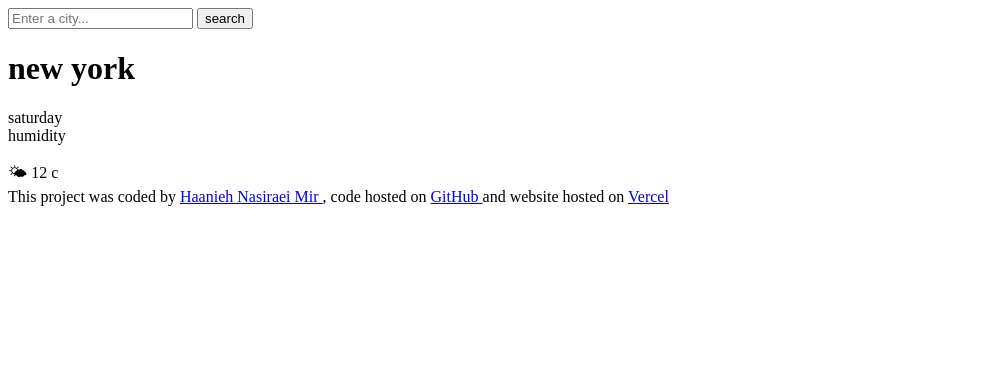
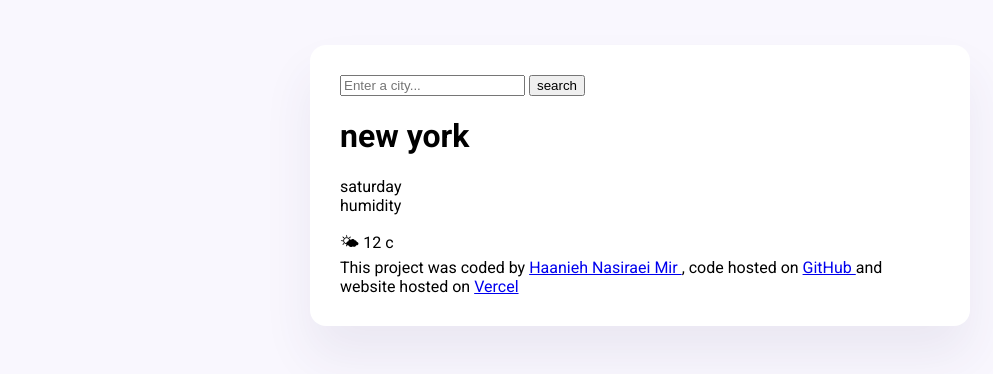
Before and after one commit to HaaniehNasiraeiMir/my-app-vanilla, a plain HTML site: page index.html in a window 1280 px wide. Shown: the whole page, without its empty margins (0-993 px from the left). Drawn offline with Linux system fonts and the light colour scheme.

Commit message:
styled the main content

```diff
--- a/index.html
+++ b/index.html
@@ -3,9 +3,14 @@
 <head>
     <meta charset="UTF-8">
     <meta name="viewport" content="width=device-width, initial-scale=1.0">
+    <link rel="stylesheet" href="src/index.css">
+    <link rel="preconnect" href="https://fonts.googleapis.com">
+    <link rel="preconnect" href="https://fonts.gstatic.com" crossorigin>
+    <link href="https://fonts.googleapis.com/css2?family=Roboto:ital,wght@0,100;0,300;0,400;0,500;0,700;0,900;1,100;1,300;1,400;1,500;1,700;1,900&display=swap" rel="stylesheet">
     <title>Document</title>
 </head>
 <body>
+    <div class="weather-app">
     <header>
     <form>
         <input type="search" placeholder="Enter a city..." required>
@@ -35,5 +40,6 @@
             Vercel
         </a>
     </footer>
+    </div>
 </body>
 </html>
--- /dev/null
+++ b/src/index.css
@@ -0,0 +1,13 @@
+body {
+    background-color: #f9f7fe;
+    font-family: "Roboto", serif;
+
+}
+.weather-app {
+    background: white;
+    max-width: 600px;
+    margin: 45px auto;
+    padding: 30px;
+    box-shadow: 0 30px 50px rgba(65, 50, 100, 0.08);
+    border-radius: 16px;
+}
```
